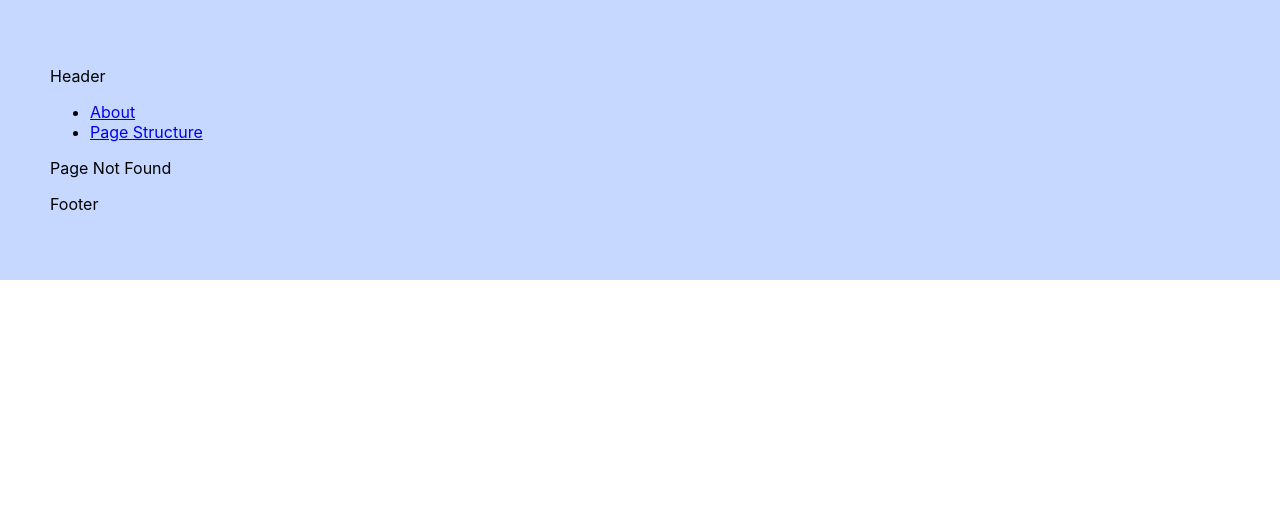
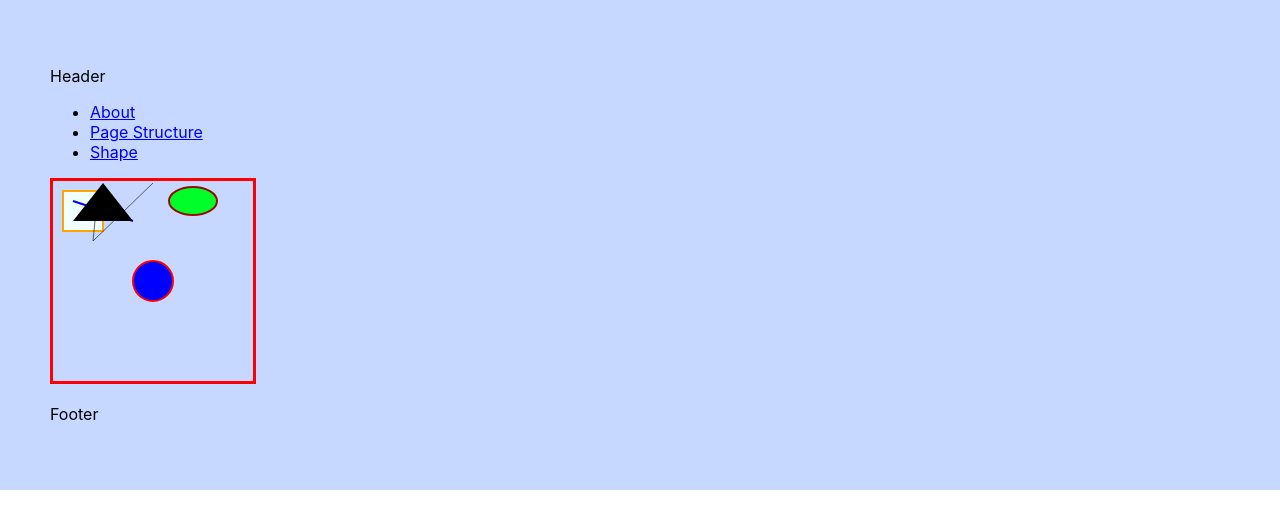
Before and after one commit to MuradAles/styles_tutorial, a React (Create React App) app in the folder styles_tutorial/: page /Shape in a window 1280 px wide. Before the commit this address had no page. Shown: the top 528 px of the page. Built offline with nearby package versions, Linux system fonts and the light colour scheme.

Commit message:
shapes tutorial

```diff
--- a/styles_tutorial/src/App.js
+++ b/styles_tutorial/src/App.js
@@ -7,6 +7,7 @@ import Navigation from "./components/Layouts/Navigation/Navigation";
 import Footer from "./components/Layouts/Footer/Footer";
 import About from "./components/About";
 import PageNotFound from "./components/Layouts/PageNotFound/PageNotFound";
+import Shape from "./components/Tutorial_Components/Shapes/Shapes";
 import "./App.css"
 function App() {
   return (
@@ -24,6 +25,9 @@ function App() {
           <Route
             path="*"
             element={<PageNotFound />} />
+          <Route
+            path="/Shape"
+            element={< Shape />} />
         </Routes>
       </BrowserRouter>
       <Footer />
--- a/styles_tutorial/src/components/Layouts/Footer/Footer.js
+++ b/styles_tutorial/src/components/Layouts/Footer/Footer.js
@@ -1,3 +1,4 @@
+import './Footer.css'
 function Footer() {
     return (
         <div className="Footer">
--- a/styles_tutorial/src/components/Layouts/Navigation/Navigation.js
+++ b/styles_tutorial/src/components/Layouts/Navigation/Navigation.js
@@ -11,6 +11,9 @@ function Navigation() {
                 <li>
                     <NavLink to="/PageStructure" className="active">Page Structure</NavLink>
                 </li>
+                <li>
+                    <NavLink to="/Shape" className="active">Shape</NavLink>
+                </li>
             </ul>
         </nav>
     );
--- a/styles_tutorial/src/components/Tutorial_Components/Shapes/Shapes.css
+++ b/styles_tutorial/src/components/Tutorial_Components/Shapes/Shapes.css
@@ -0,0 +1,32 @@
+.Shape_svg {
+    border: solid red;
+}
+
+.Shape_circle {
+    fill: blue;
+    stroke: red;
+    stroke-width: 10px;
+}
+
+.Shape_rect {
+    fill: azure;
+    stroke: orange;
+    stroke-width: 10px;
+}
+
+.Shape_ellipse {
+    fill: rgb(0, 255, 42);
+    stroke: rgb(153, 10, 0);
+    stroke-width: 10px;
+}
+
+.Shape_line {
+    stroke: rgb(0, 0, 255);
+    stroke-width: 10px;
+}
+
+.Shape_polyline {
+    fill: none;
+    stroke: black;
+    stroke-width: 3
+}
--- a/styles_tutorial/src/components/Tutorial_Components/Shapes/Shapes.js
+++ b/styles_tutorial/src/components/Tutorial_Components/Shapes/Shapes.js
@@ -0,0 +1,39 @@
+import "./Shapes.css"
+function Shape() {
+    return (
+        <div className="Shape">
+            <svg className="Shape_svg" width="200px" height="200px" viewBox="0 0 1000 1000">
+                <circle
+                    className="Shape_circle"
+                    cx="500"
+                    cy="500"
+                    r="100" />
+                <rect
+                    className="Shape_rect"
+                    x="50"
+                    y="50"
+                    width="200"
+                    height="200" />
+                <ellipse
+                    className="Shape_ellipse"
+                    cx="700"
+                    cy="100"
+                    rx="120"
+                    ry="70" />
+                <line
+                    className="Shape_line"
+                    x1="100"
+                    y1="100"
+                    x2="400"
+                    y2="200" />
+                <polyline
+                    className="Shape_polyline"
+                    points="500,10 200,300 210,200" />
+
+                <path d="M250 10 L100 200 L400 200 Z" />
+            </svg>
+        </div>
+    )
+}
+
+export default Shape
```
